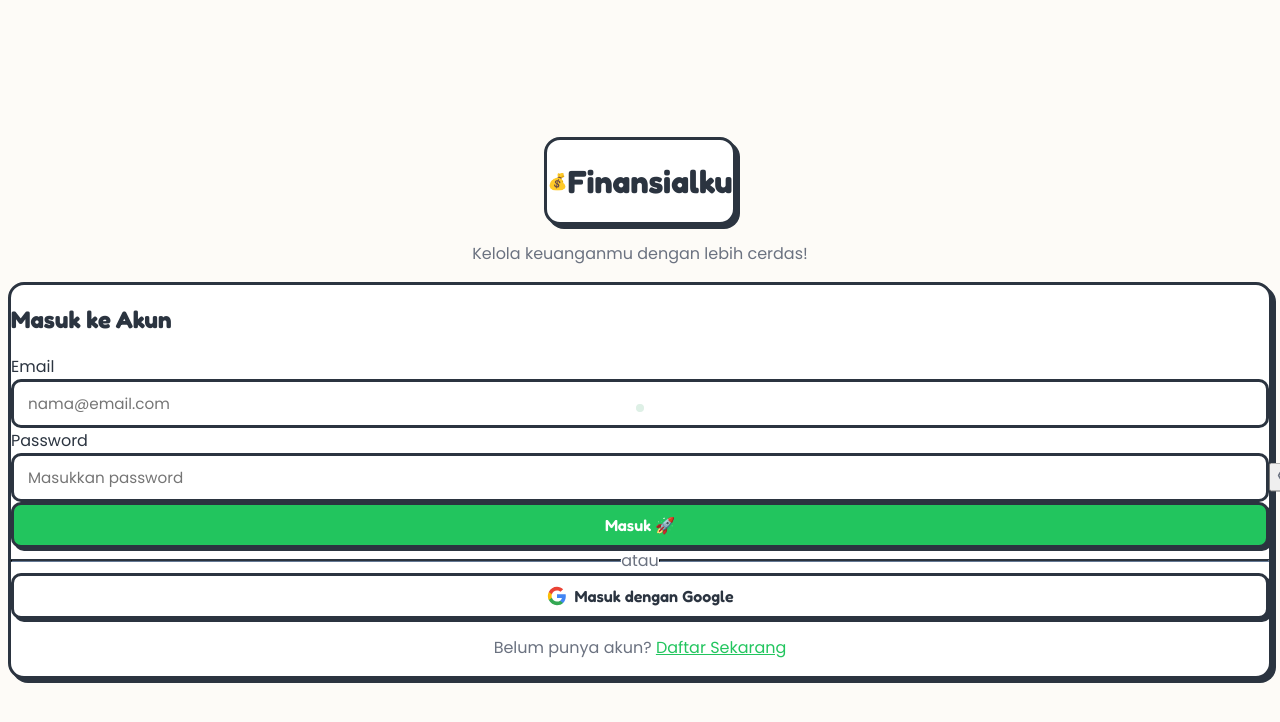
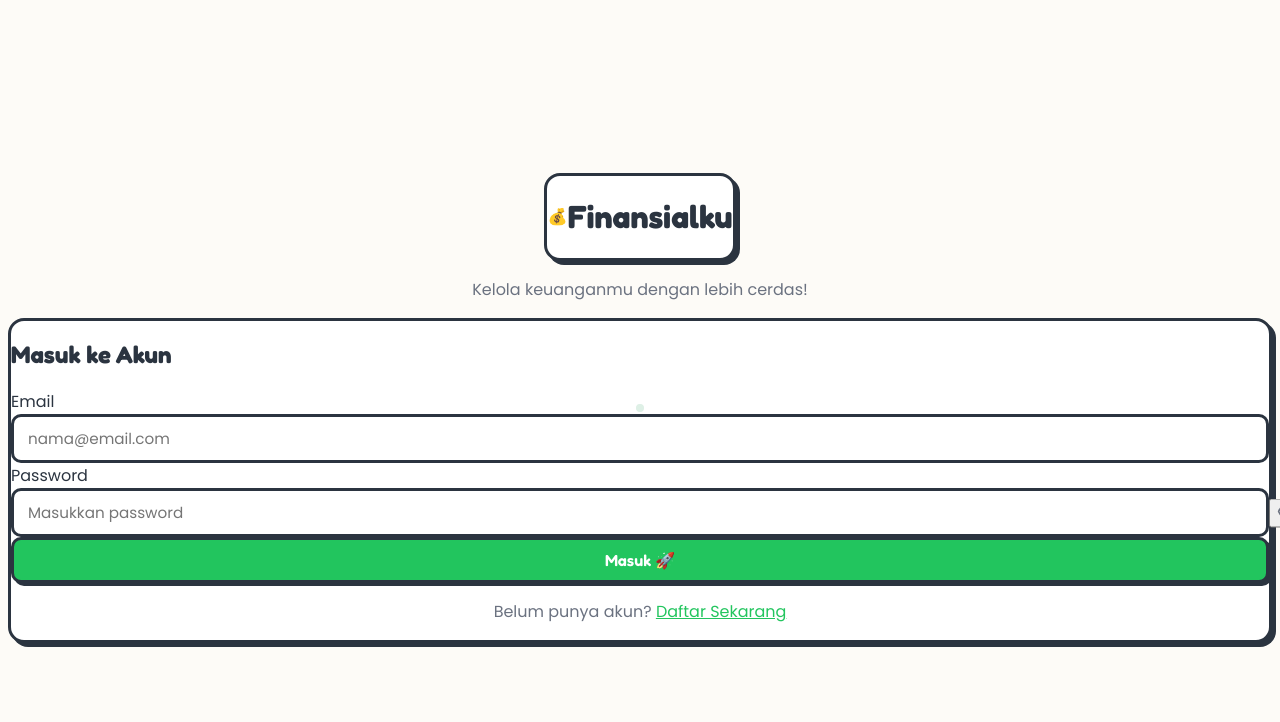
Before and after one commit to deansimbolon45-eng/finansialku, a Next.js app: page /login in a window 1280 px wide. Shown: the top 722 px of the page. Built offline with nearby package versions, Linux system fonts and the light colour scheme; no server answers.

Commit message:
remove google login button

```diff
--- a/src/app/(auth)/login/page.tsx
+++ b/src/app/(auth)/login/page.tsx
@@ -33,13 +33,6 @@
       router.push('/');
       router.refresh();
     }
-  }
-
-  async function handleGoogleLogin() {
-    await supabase.auth.signInWithOAuth({
-      provider: 'google',
-      options: { redirectTo: `${window.location.origin}/auth/callback` },
-    });
   }
 
   return (
@@ -116,25 +109,6 @@
             </button>
           </form>
 
-          <div className="my-6 flex items-center gap-4">
-            <hr className="flex-1 border-[#2B3440] border-t-2" />
-            <span className="font-fredoka text-[#6B7280]">atau</span>
-            <hr className="flex-1 border-[#2B3440] border-t-2" />
-          </div>
-
-          <button
-            onClick={handleGoogleLogin}
-            className="neu-btn-secondary w-full justify-center py-3"
-          >
-            <svg width="20" height="20" viewBox="0 0 24 24">
-              <path fill="#4285F4" d="M22.56 12.25c0-.78-.07-1.53-.2-2.25H12v4.26h5.92c-.26 1.37-1.04 2.53-2.21 3.31v2.77h3.57c2.08-1.92 3.28-4.74 3.28-8.09z"/>
-              <path fill="#34A853" d="M12 23c2.97 0 5.46-.98 7.28-2.66l-3.57-2.77c-.98.66-2.23 1.06-3.71 1.06-2.86 0-5.29-1.93-6.16-4.53H2.18v2.84C3.99 20.53 7.7 23 12 23z"/>
-              <path fill="#FBBC05" d="M5.84 14.09c-.22-.66-.35-1.36-.35-2.09s.13-1.43.35-2.09V7.07H2.18C1.43 8.55 1 10.22 1 12s.43 3.45 1.18 4.93l2.85-2.22.81-.62z"/>
-              <path fill="#EA4335" d="M12 5.38c1.62 0 3.06.56 4.21 1.64l3.15-3.15C17.45 2.09 14.97 1 12 1 7.7 1 3.99 3.47 2.18 7.07l3.66 2.84c.87-2.6 3.3-4.53 6.16-4.53z"/>
-            </svg>
-            Masuk dengan Google
-          </button>
-
           <p className="mt-6 text-center font-poppins text-[#6B7280] text-sm">
             Belum punya akun?{' '}
             <Link href="/register" className="text-[#22C55E] font-semibold hover:underline">
```
